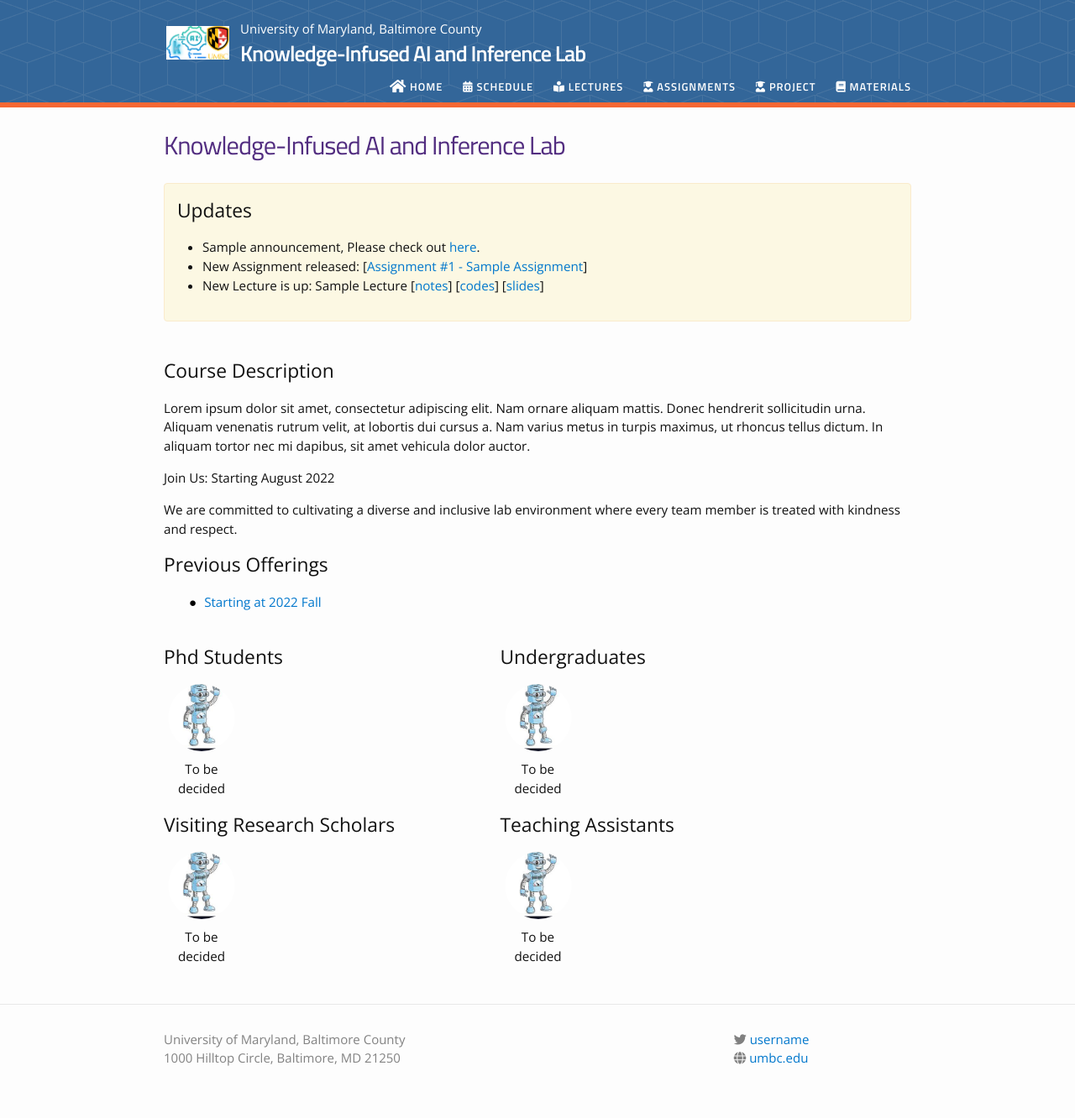
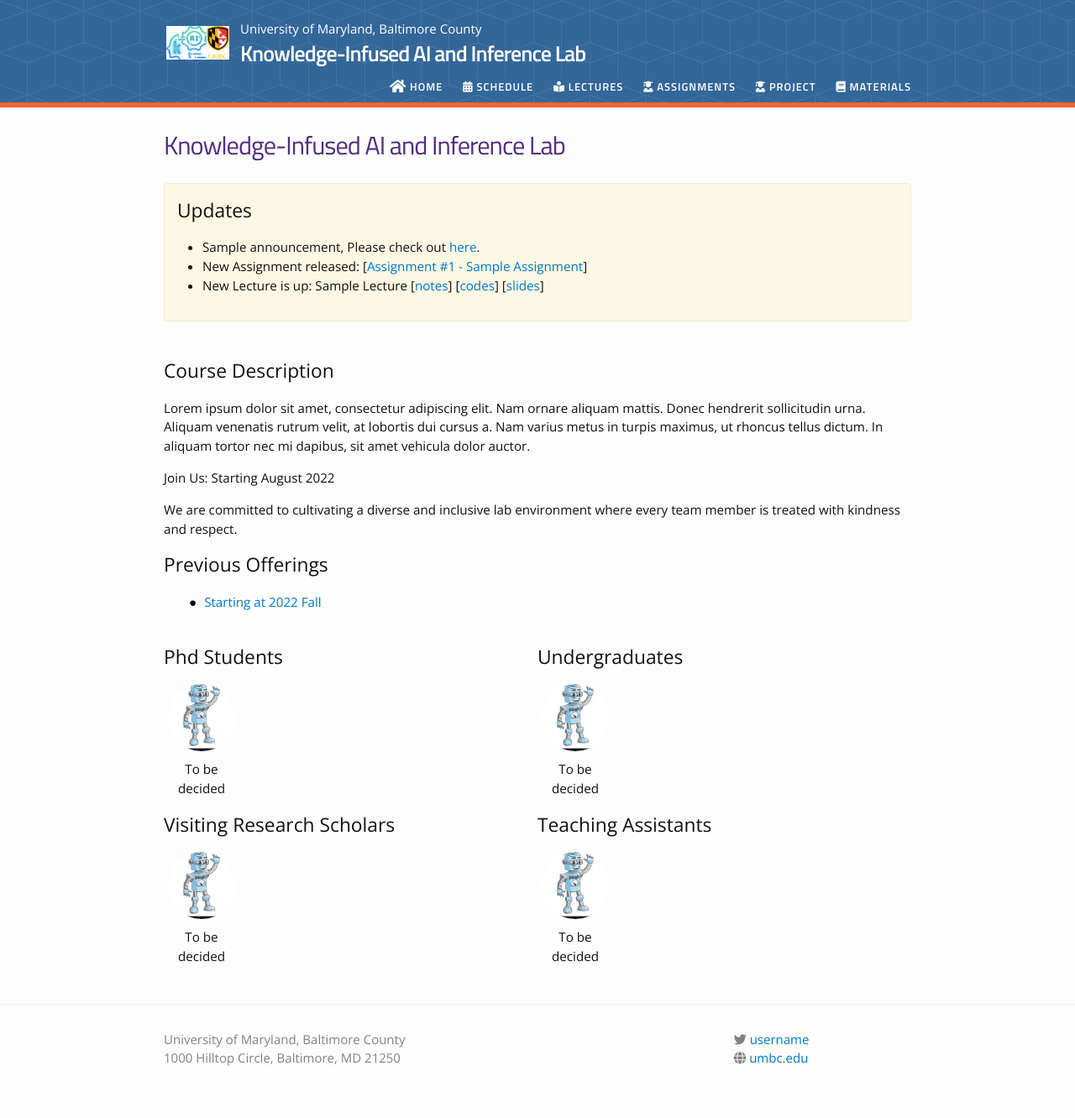
Before and after one commit to KAIsquare-UMBC/KAIsquare-UMBC, a Jekyll site: the page built from index.md, in a window 1280 px wide. Shown: the whole page at 84% size. Built offline with Jekyll 4.4.1, drawn with Linux system fonts in a browser that asks for light colours; nearby versions of some CDN libraries.

Commit message:
Update home.html

```diff
--- a/_layouts/home.html
+++ b/_layouts/home.html
@@ -26,7 +26,7 @@ layout: default
     <br>
     <div>
 
-       <div style="width:45%; float: left">
+       <div style="width:50%; float: left">
             <div class="profile-pic-gallary ">
                 <h2>Phd Students</h2>
                 {% for ta in site.data.people.teaching_assistants %}
@@ -43,7 +43,7 @@ layout: default
         </div>
 
 
-        <div style="width:45%; float: left">
+        <div style="width:50%; float: left">
             <div class="profile-pic-gallary ">
                 <h2>Undergraduates</h2>
                 {% for ta in site.data.people.teaching_assistants %}
@@ -60,7 +60,7 @@ layout: default
         </div>
 
 
-       <div style="width:45%; float: left">
+       <div style="width:50%; float: left">
             <div class="profile-pic-gallary ">
                 <h2>Visiting Research Scholars</h2>
                 {% for ta in site.data.people.teaching_assistants %}
@@ -79,7 +79,7 @@ layout: default
 
 
 
-        <div style="width:45%; float: left">
+        <div style="width:50%; float: left">
             <div class="profile-pic-gallary ">
                 <h2>Teaching Assistants</h2>
                 {% for ta in site.data.people.teaching_assistants %}
```
